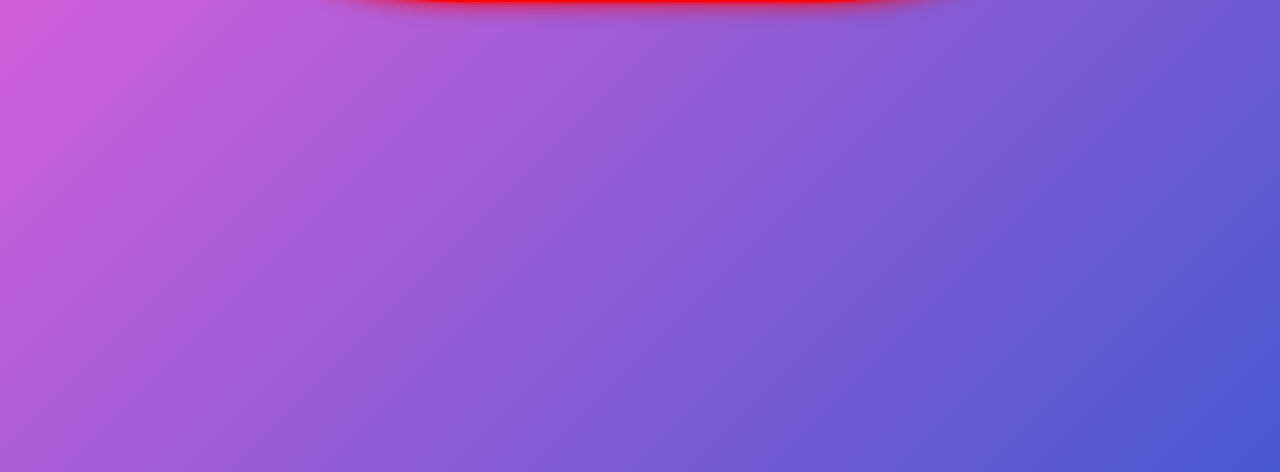
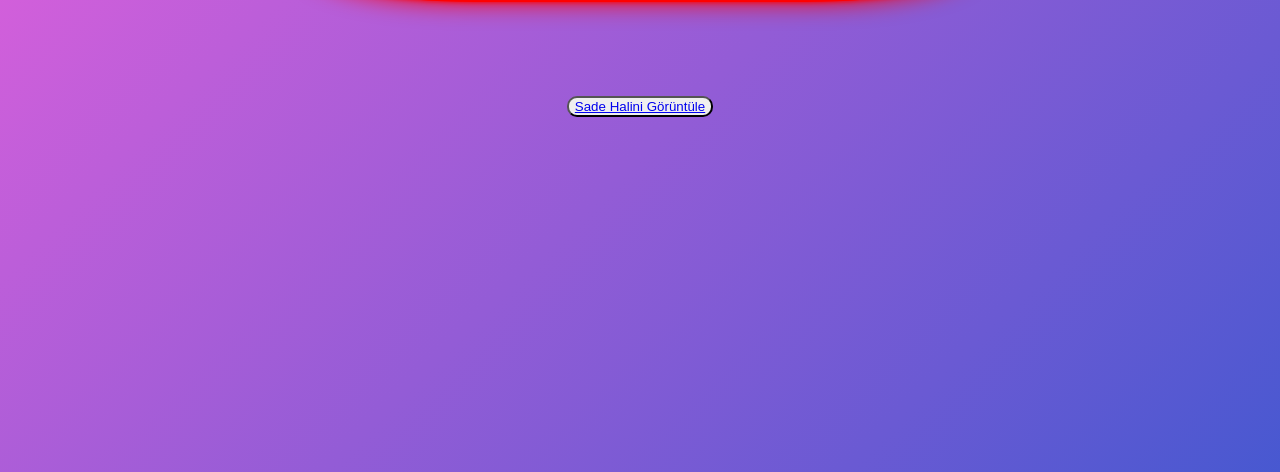
Before and after one commit to codewriter42/codewriter, a plain HTML site: page index.html in a window 1280 px wide. Shown: the part 328-800 px from the top of the page. Drawn offline with Linux system fonts and the light colour scheme.

Commit message:
index.html

```diff
--- a/index.html
+++ b/index.html
@@ -48,13 +48,22 @@ body{
         background-position: 0% 50%;
     }
 }
+.e{
+    padding-top: 90px;
+}
+.a{
+    border-radius: 10px;
+}
 </style>
 <meta charset="utf-8">
 <title>Codewriter42</title>
 </head>
 <body>
-<div align="center" margin-top="auto">
+<div align="center">
 <button class="button button1"><a href="https://www.youtube.com/channel/UCBDbCVPmMLsa80Q1wVwGoBQ" target="_blank" style="text-decoration: none;" title="Codewriter42 (Yazılım Kanalım)">Codewriter42</a></button>
+</div>
+<div align="center" class="e">
+    <button class="a"><a href="soluksyf.htm">Sade Halini Görüntüle</a></button>
 </div>
 </body>
 </html>
```
